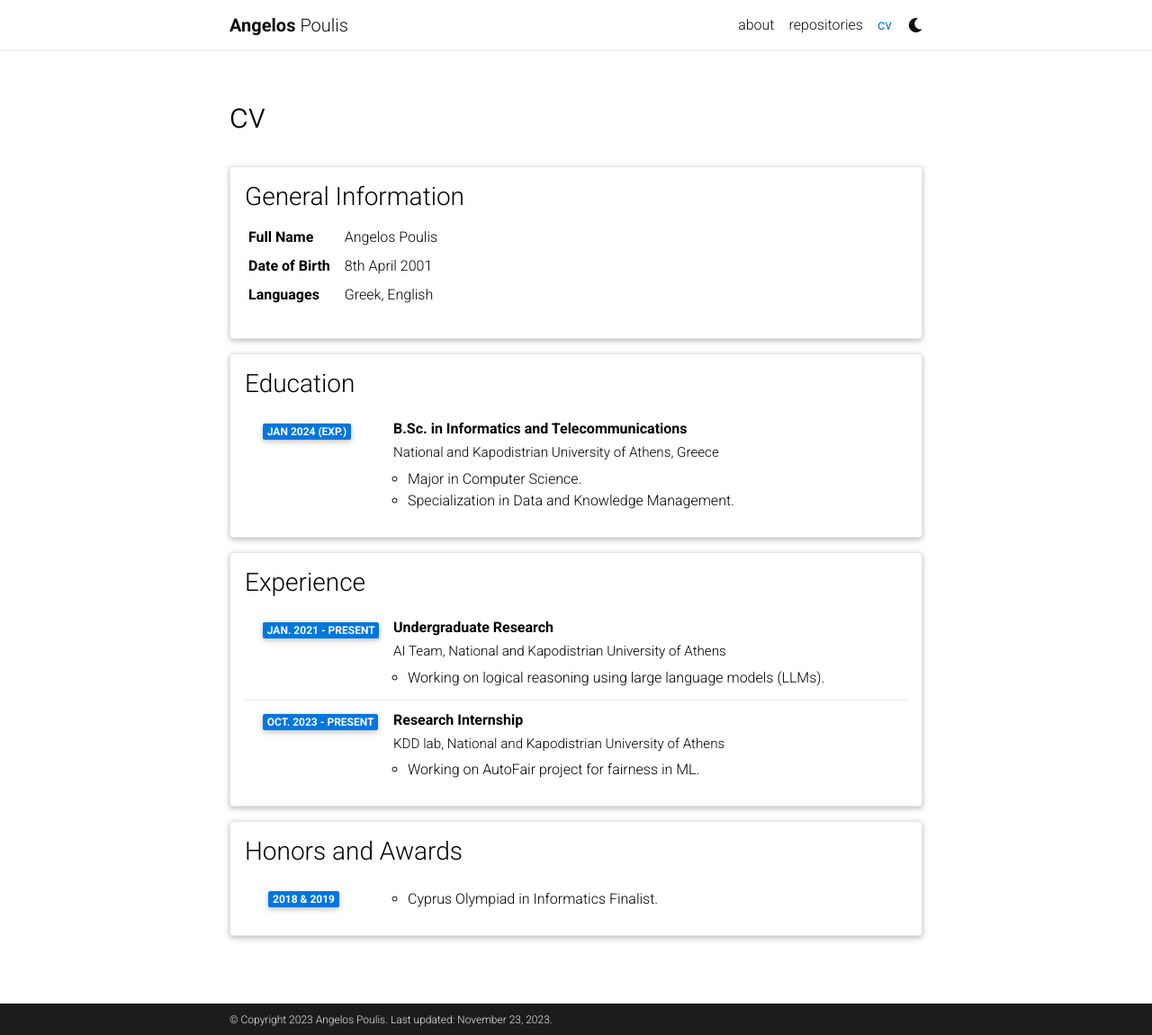
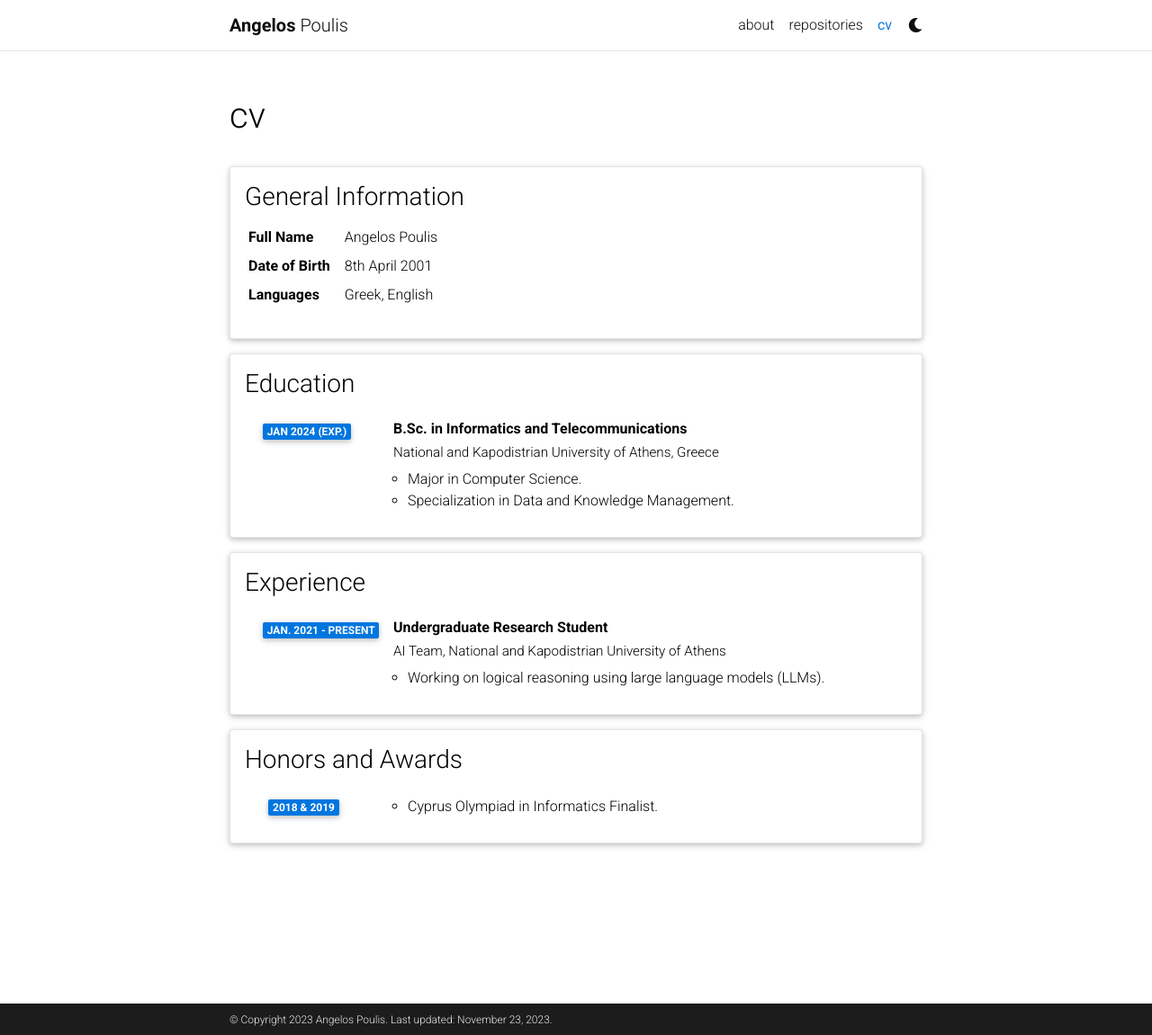
Before and after one commit to angelosps/angelosps.github.io, a Jekyll site: the page built from _pages/cv.md, in a window 1280 px wide and 1151 px high. Shown: the whole window at 90% size. Built offline with Jekyll 4.4.1, drawn with Linux system fonts in a browser that asks for light colours; full-size pictures stand in for the smaller copies a plugin makes; comment, search, counter and statistics services are not loaded; a style sheet for code colours, icons or effects is not loaded.

Commit message:
minor adjustments

```diff
--- a/_config.yml
+++ b/_config.yml
@@ -15,7 +15,7 @@ footer_text:
 keywords:   # add your own keywords or leave empty
 
 lang: en # the language of your site (for example: en, fr, cn, ru, etc.)
-icon: ⚛️  # the emoji used as the favicon (alternatively, provide image name in /assets/img/)
+icon: prof_pic.png  # the emoji used as the favicon (alternatively, provide image name in /assets/img/)
 
 url: https://angelosps.github.io # the base hostname & protocol for your site
 baseurl:  # the subpath of your site, e.g. /blog/
--- a/_data/cv.yml
+++ b/_data/cv.yml
@@ -31,17 +31,11 @@
 - title: Experience
   type: time_table
   contents:
-    - title: Undergraduate Research
+    - title: Undergraduate Research Student
       institution: AI Team, National and Kapodistrian University of Athens
       year: Jan. 2021 - Present
       description:
         - Working on logical reasoning using large language models (LLMs).
-
-    - title: Research Internship
-      institution: KDD lab, National and Kapodistrian University of Athens
-      year: Oct. 2023 - Present
-      description:
-        - Working on AutoFair project for fairness in ML.
 
 - title: Honors and Awards
   type: time_table
@@ -53,16 +47,9 @@
 # - title: Academic Interests
 #   type: nested_list
 #   contents:
-#     - title: Topic 1.
+#     - title: Artificial Intelligence.
 #       items:
-#         - Description 1.
-#         - Description 2.
-#     - title: Topic 2.
+#         - Knowledge Representation and Reasoning.
+#     - title: Natural Language Processing.
 #       items:
-#         - Description 1.
-#         - Description 2.
-
-# - title: Other Interests
-#   type: list
-#   contents:
-#     - <u>Hobbies:</u> Hobby 1, Hobby 2, etc.
+#         - Understanding logical reasoning (and more) abilities of LLMs.
```
Also changed, not shown: _news/first.md (+1 -1 lines), _pages/about.md (+1 -1 lines).
